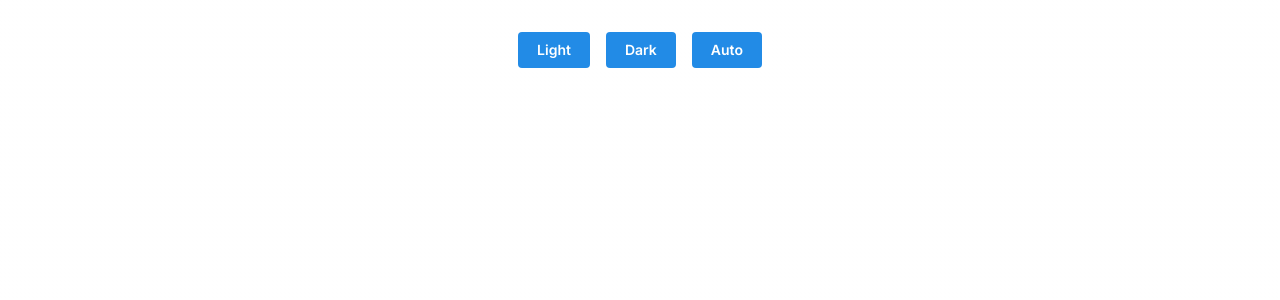
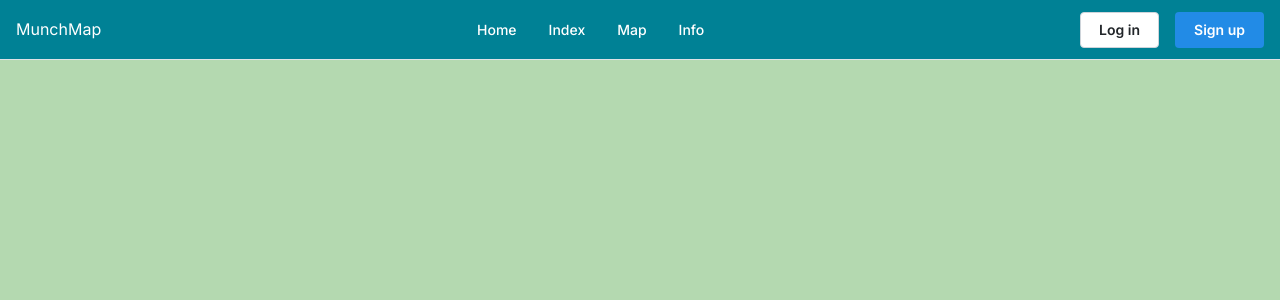
Before and after one commit to AlphaXII/MunchMap, a Next.js app in the folder munchmap-app/: page / in a window 1280 px wide. Shown: the top 300 px of the page. Built offline with nearby package versions, Linux system fonts and the light colour scheme.

Commit message:
UI Updates

```diff
--- a/munchmap-app/app/globals.css
+++ b/munchmap-app/app/globals.css
@@ -9,6 +9,7 @@
   --background-start-rgb: 214, 219, 220;
   --background-end-rgb: 255, 255, 255;
 
+  background-color: #b4d9b0;
   --primary-glow: conic-gradient(
     from 180deg at 50% 50%,
     #16abff33 0deg,
--- a/munchmap-app/app/layout.tsx
+++ b/munchmap-app/app/layout.tsx
@@ -1,8 +1,9 @@
 import type { Metadata } from "next";
 import { Inter } from "next/font/google";
 import "./globals.css";
-import '@mantine/core/styles.css';
-import { createTheme, MantineProvider, ColorSchemeScript } from '@mantine/core';
+import "@mantine/core/styles.css";
+import { createTheme, MantineProvider, ColorSchemeScript } from "@mantine/core";
+import { HeaderMegaMenu } from "./ui/Header";
 
 const theme = createTheme({
   /** Put your mantine theme override here */
@@ -23,7 +24,11 @@ export default function RootLayout({
   return (
     <html lang="en">
       <body className={inter.className}>
-      <MantineProvider theme={theme}>{children}</MantineProvider></body>
+        <MantineProvider theme={theme}>
+          <HeaderMegaMenu></HeaderMegaMenu>
+          {children}
+        </MantineProvider>
+      </body>
     </html>
   );
 }
--- a/munchmap-app/app/page.module.css
+++ b/munchmap-app/app/page.module.css
@@ -228,3 +228,7 @@
     transform: rotate(0deg);
   }
 }
+
+.mainbackground{
+  background-color: #b4d9b0;
+}
--- a/munchmap-app/app/page.tsx
+++ b/munchmap-app/app/page.tsx
@@ -1,10 +1,14 @@
 import Image from "next/image";
 import styles from "./page.module.css";
 import { ColorSchemeToggle } from "./ColorToggle";
+import { HeaderMegaMenu } from "./ui/Header";
 
 export default function Home() {
   return (
-    <ColorSchemeToggle></ColorSchemeToggle>
+    <div></div>
+    // <div className={styles.mainbackground}>
+    //   <HeaderMegaMenu></HeaderMegaMenu>
+    // </div>
     // <main className={styles.main}>
     //   <div className={styles.description}>
     //     <p>
--- /dev/null
+++ b/munchmap-app/app/ui/Header.tsx
@@ -0,0 +1,35 @@
+"use client";
+import { Group, Button, Box, useMantineTheme } from "@mantine/core";
+import classes from "./css/styles.module.css";
+
+export function HeaderMegaMenu() {
+  return (
+    <Box pb={0}>
+      <header className={classes.header}>
+        <Group justify="space-between" h="100%">
+          <div>MunchMap</div>
+
+          <Group h="100%" gap={0} visibleFrom="sm">
+            <a href="#" className={classes.link}>
+              Home
+            </a>
+            <a href="#" className={classes.link}>
+              Index
+            </a>
+            <a href="#" className={classes.link}>
+              Map
+            </a>
+            <a href="#" className={classes.link}>
+              Info
+            </a>
+          </Group>
+
+          <Group visibleFrom="sm">
+            <Button variant="default">Log in</Button>
+            <Button>Sign up</Button>
+          </Group>
+        </Group>
+      </header>
+    </Box>
+  );
+}
--- /dev/null
+++ b/munchmap-app/app/ui/css/styles.module.css
@@ -0,0 +1,48 @@
+.header {
+    height: rem(60px);
+    padding-left: var(--mantine-spacing-md);
+    padding-right: var(--mantine-spacing-md);
+    border-bottom: rem(1px) solid light-dark(var(--mantine-color-gray-3), var(--mantine-color-dark-4));
+    background-color: #008195;
+    color: white;
+  }
+
+  .link {
+    display: flex;
+    align-items: center;
+    height: 100%;
+    padding-left: var(--mantine-spacing-md);
+    padding-right: var(--mantine-spacing-md);
+    text-decoration: none;
+    color: light(var(--mantine-color-black), var(--mantine-color-white));
+    font-weight: 500;
+    font-size: var(--mantine-font-size-sm);
+
+    @media (max-width: $mantine-breakpoint-sm) {
+      height: rem(42px);
+      width: 100%;
+    }
+
+    @mixin hover {
+      background-color: lightgrey;
+    }
+  }
+
+  .subLink {
+    width: 100%;
+    padding: var(--mantine-spacing-xs) var(--mantine-spacing-md);
+    border-radius: var(--mantine-radius-md);
+
+    @mixin hover {
+      background-color: light-dark(var(--mantine-color-gray-0), var(--mantine-color-dark-7));
+    }
+  }
+
+  .dropdownFooter {
+    background-color: light-dark(var(--mantine-color-gray-0), var(--mantine-color-dark-7));
+    margin: calc(var(--mantine-spacing-md) * -1);
+    margin-top: var(--mantine-spacing-sm);
+    padding: var(--mantine-spacing-md) calc(var(--mantine-spacing-md) * 2);
+    padding-bottom: var(--mantine-spacing-xl);
+    border-top: rem(1px) solid light-dark(var(--mantine-color-gray-1), var(--mantine-color-dark-5));
+  }
```
